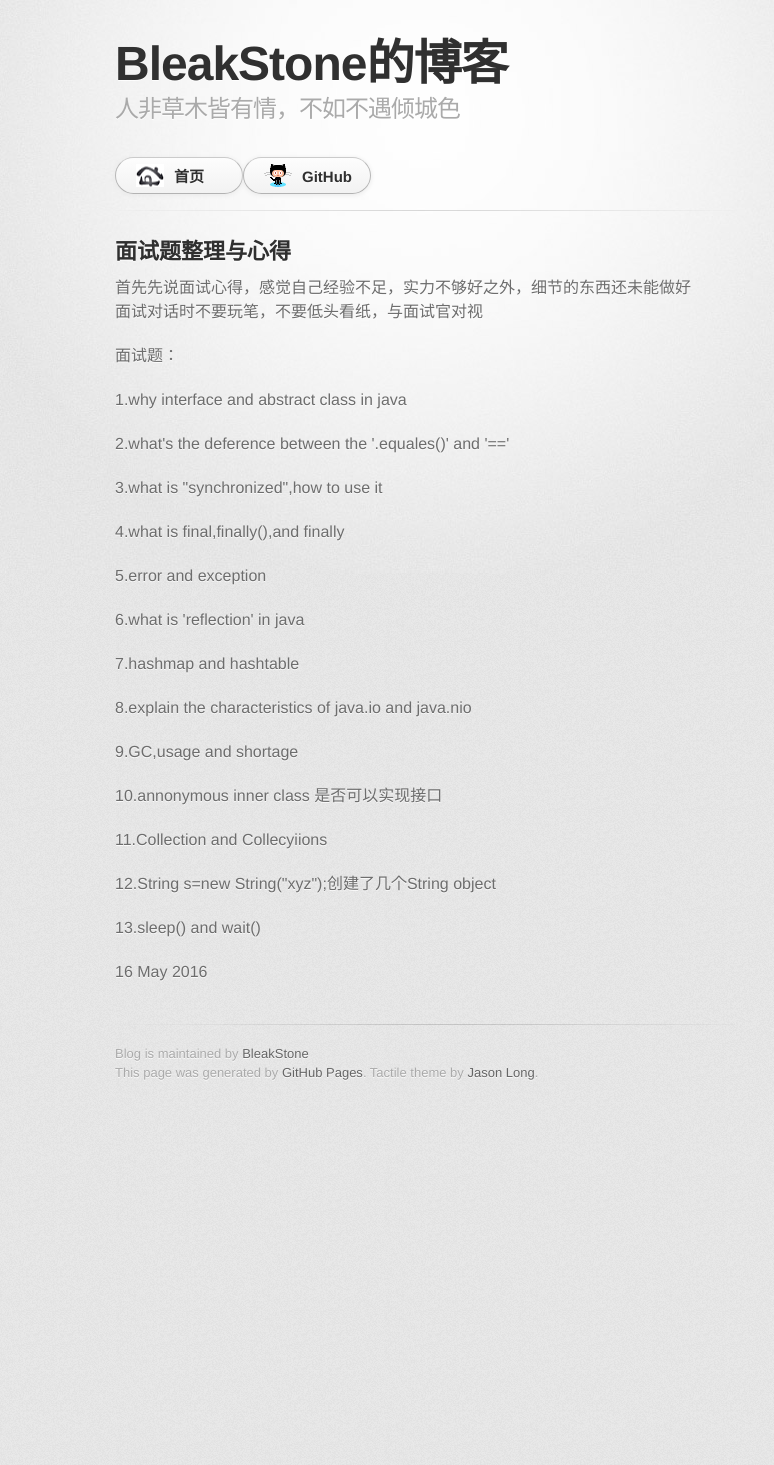
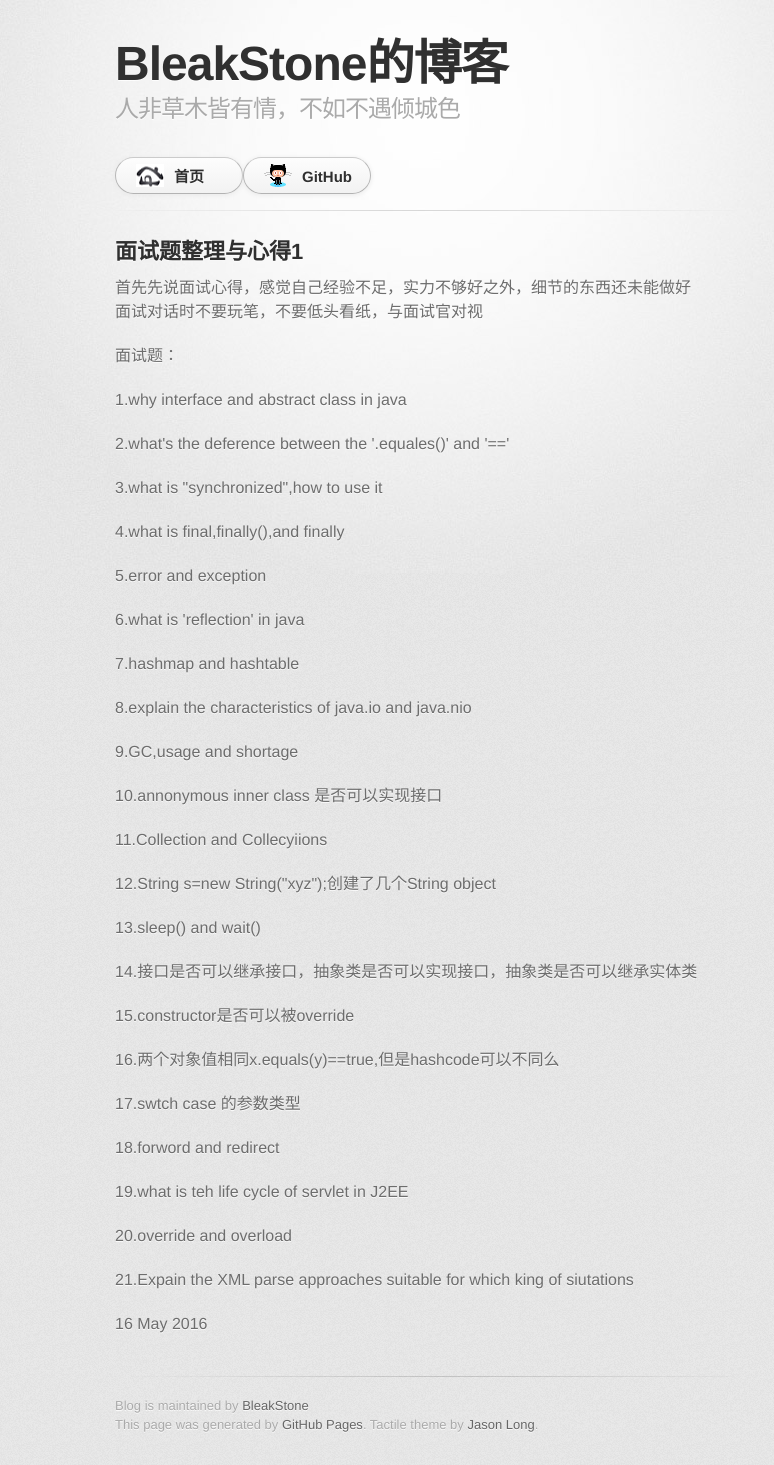
Before and after one commit to BleakStone/blog, a Jekyll site: the page built from _posts/2016-05-16-interview-tips.html, in a window 1280 px wide. Shown: the whole page, without its empty margins (215-989 px from the left). Built offline with Jekyll 4.4.1, drawn with Linux system fonts in a browser that asks for light colours; some web fonts are replaced; before the commit the page ends 1113 px from its top, so only the background shows below that.

Commit message:
Update 2016-05-16-interview-tips.html

```diff
--- a/_posts/2016-05-16-interview-tips.html
+++ b/_posts/2016-05-16-interview-tips.html
@@ -1,6 +1,6 @@
 ---
 layout: forPost
-title: 面试题整理与心得
+title: 面试题整理与心得1
 ---
 <h2>{{ page.title }}</h2>
 
@@ -21,7 +21,12 @@ title: 面试题整理与心得
 <p>11.Collection and Collecyiions</p>
 <p>12.String s=new String("xyz");创建了几个String object</p>
 <p>13.sleep() and wait()</p>
-<p></p>
-<p></p>
-<p></p>
+<p>14.接口是否可以继承接口，抽象类是否可以实现接口，抽象类是否可以继承实体类</p>
+<p>15.constructor是否可以被override</p>
+<p>16.两个对象值相同x.equals(y)==true,但是hashcode可以不同么</p>
+<p>17.swtch case 的参数类型</p>
+<p>18.forword and redirect</p>
+<p>19.what is teh life cycle of servlet in J2EE</p>
+<p>20.override and overload</p>
+<p>21.Expain the XML parse approaches suitable for which king of siutations</p>
 <p>{{ page.date | date_to_string }}</p>
```
